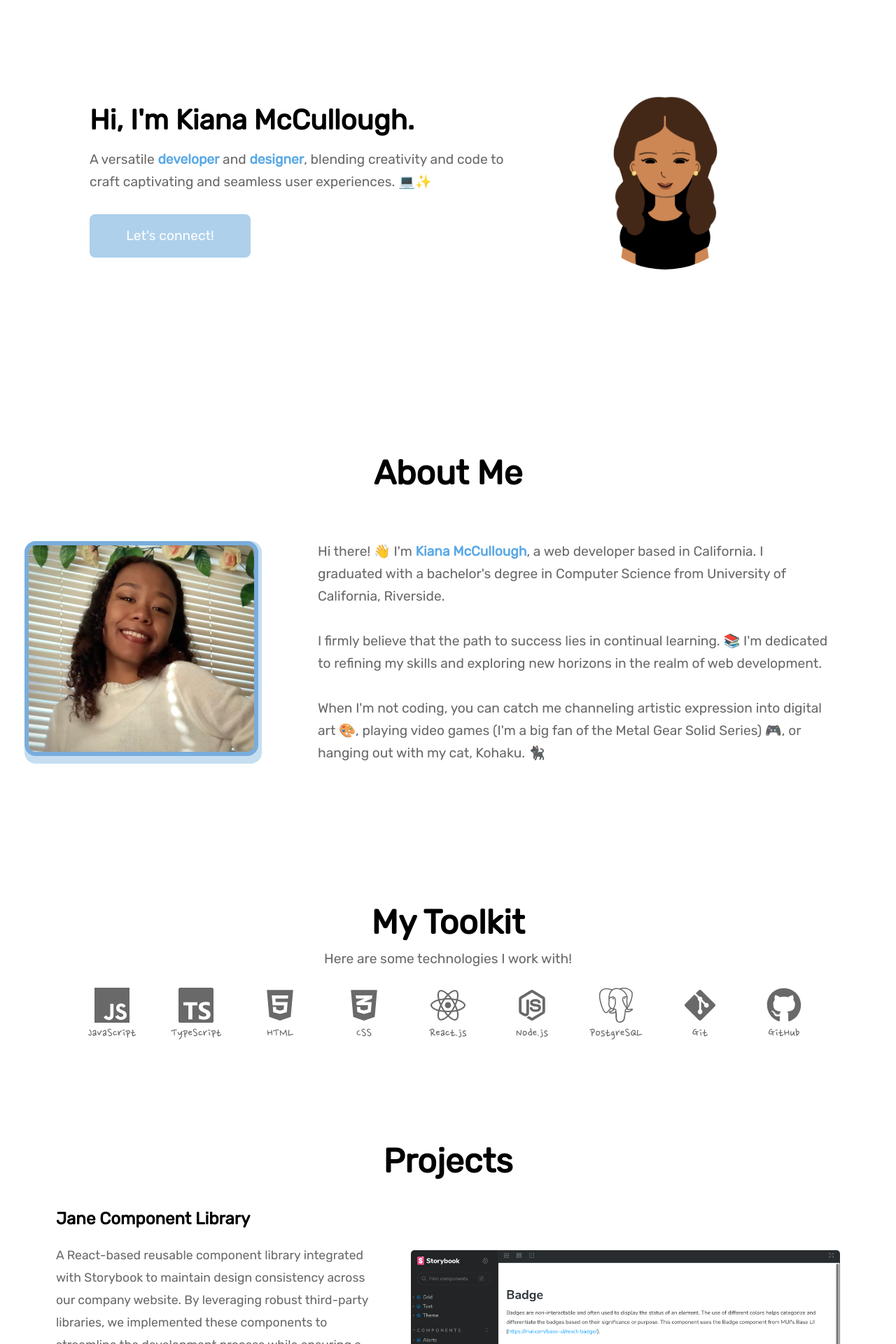
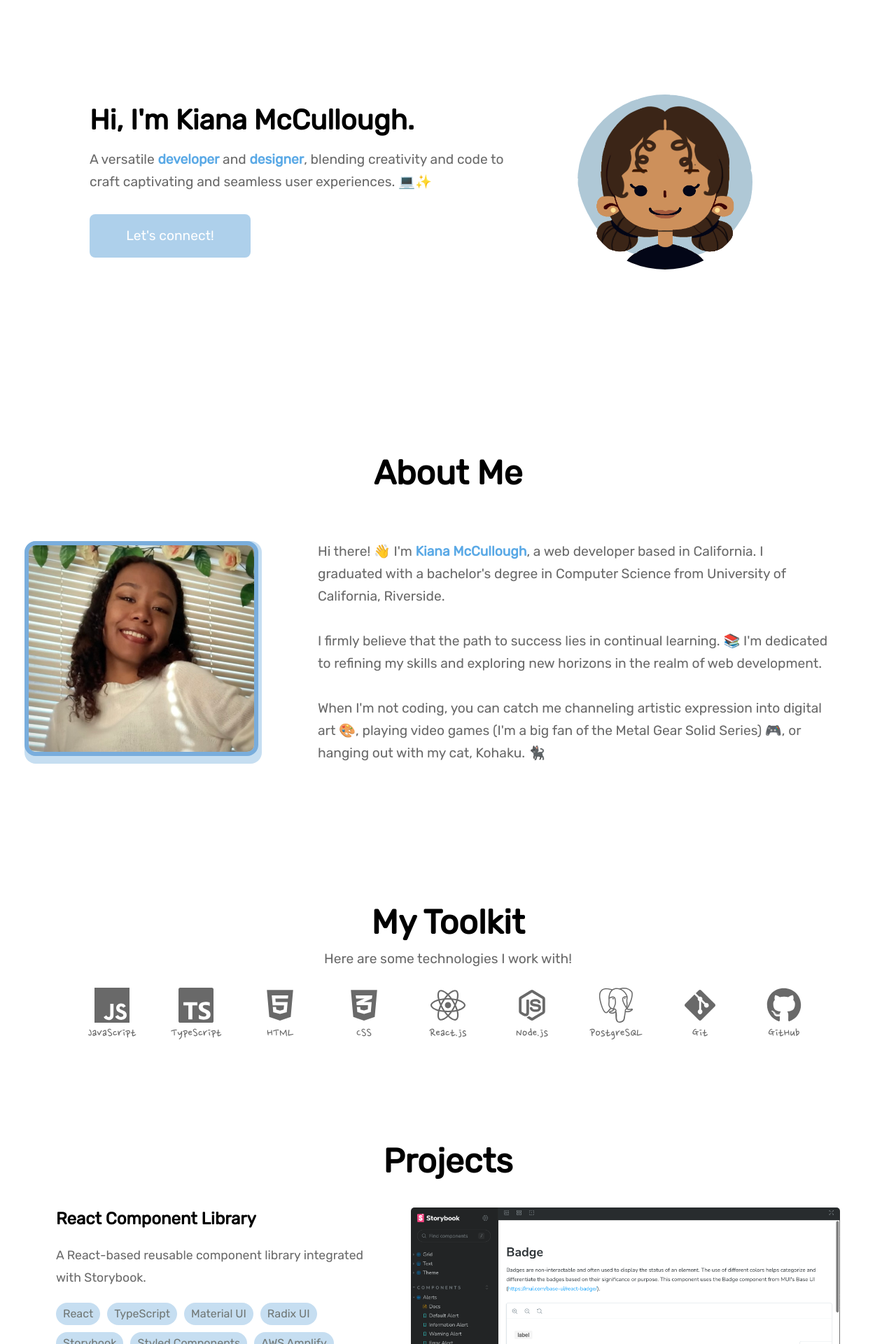
Before and after one commit to kianamcc/myportfolio, a React (Create React App) app: page / in a window 1280 px wide. Shown: the part 140-2060 px from the top of the page at 70% size. Built offline with nearby package versions, Linux system fonts and the light colour scheme; a web font is replaced by a local one.

Commit message:
avatar update

```diff
--- a/src/components/header/Header.css
+++ b/src/components/header/Header.css
@@ -36,7 +36,6 @@
 .header-img {
   max-width: 350px;
   height: 350px;
-  background-color: blue;
   border-radius: 50%;
 }
 
--- a/src/components/header/Header.js
+++ b/src/components/header/Header.js
@@ -1,7 +1,7 @@
 import React from "react";
 import { Link } from "react-scroll";
 
-import headerImg from "../../assets/intro.png";
+import headerImg from "../../assets/avatar.png";
 
 import "./Header.css";
 
--- a/src/projectData.js
+++ b/src/projectData.js
@@ -5,10 +5,10 @@ import janeimg from "./assets/jane.png";
 const projectData = [
   {
     id: 0,
-    projectName: "Jane Component Library",
+    projectName: "React Component Library",
     src: janeimg,
     projectDescription:
-      "A React-based reusable component library integrated with Storybook to maintain design consistency across our company website. By leveraging robust third-party libraries, we implemented these components to streamline the development process while ensuring a cohesive and standardized design throughout the website.",
+      "A React-based reusable component library integrated with Storybook.",
     projectTechnologies: [
       "React",
       "TypeScript",
```
Also changed, not shown: src/assets/avatar.png (added), src/assets/intro.png (deleted).
